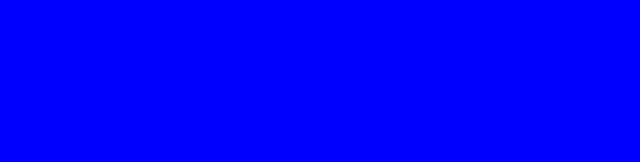
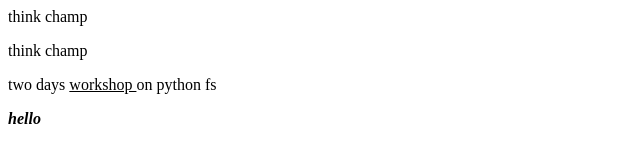
Before and after one commit to chsindhureddy/nbkr, a plain HTML site: page index.html in a window 1280 px wide. Shown: the whole page, without its empty margins (0-640 px from the left). Drawn offline with Linux system fonts and the light colour scheme.

Commit message:
Update index.html

```diff
--- a/index.html
+++ b/index.html
@@ -1,7 +1,11 @@
 <html>
   <head>
-  <title></title>
+  <title> nbkr </title>
   </head>
-  <body bgcolor="blue">
+  <body>
+    <p> think champ </p>
+    <p> think champ </p>
+    <p> two days <u> workshop </u> on python fs </p>
+    <p> <i> <b> hello </b> </i> </p>
   </body>
 </html>
```
